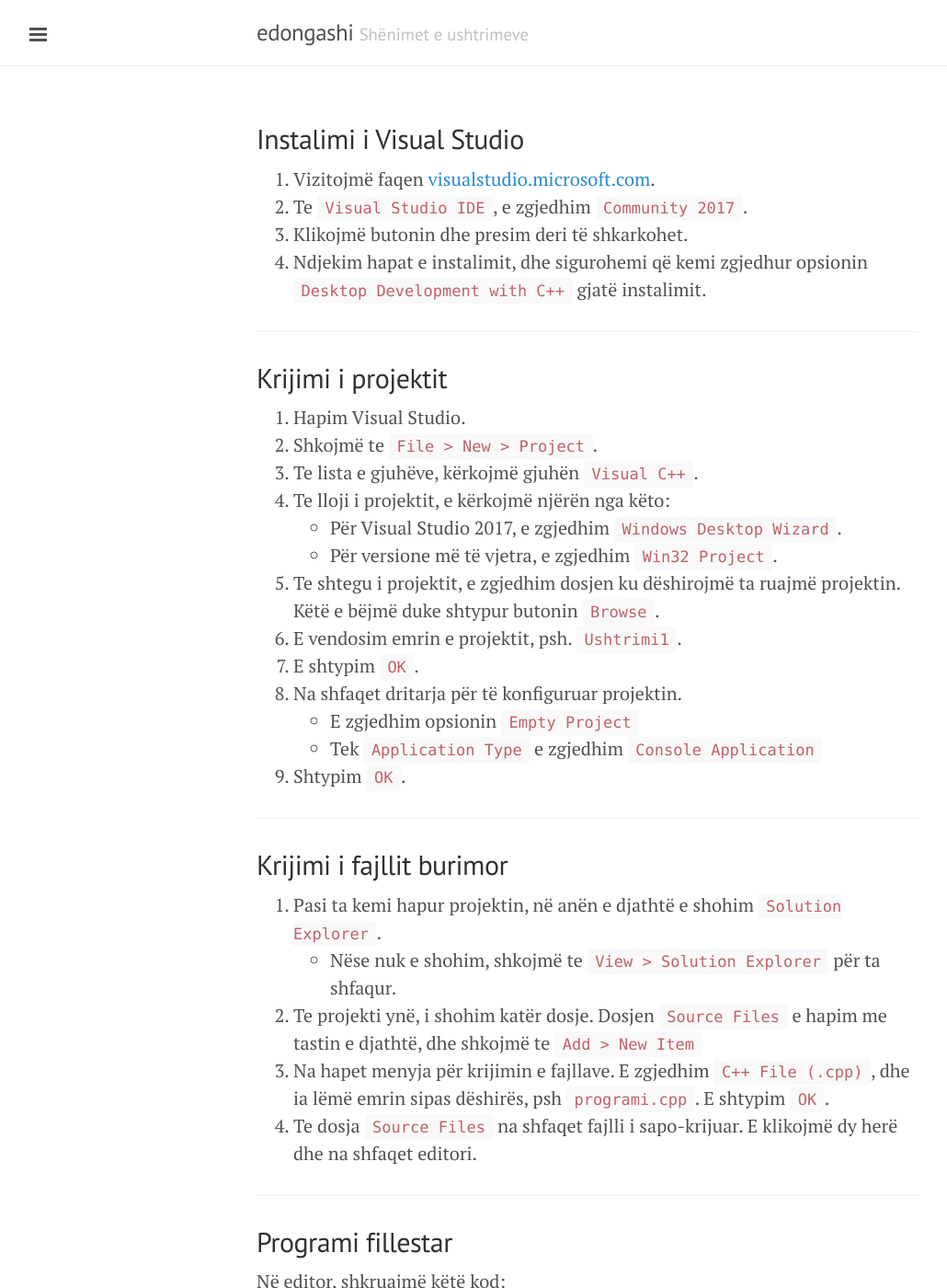
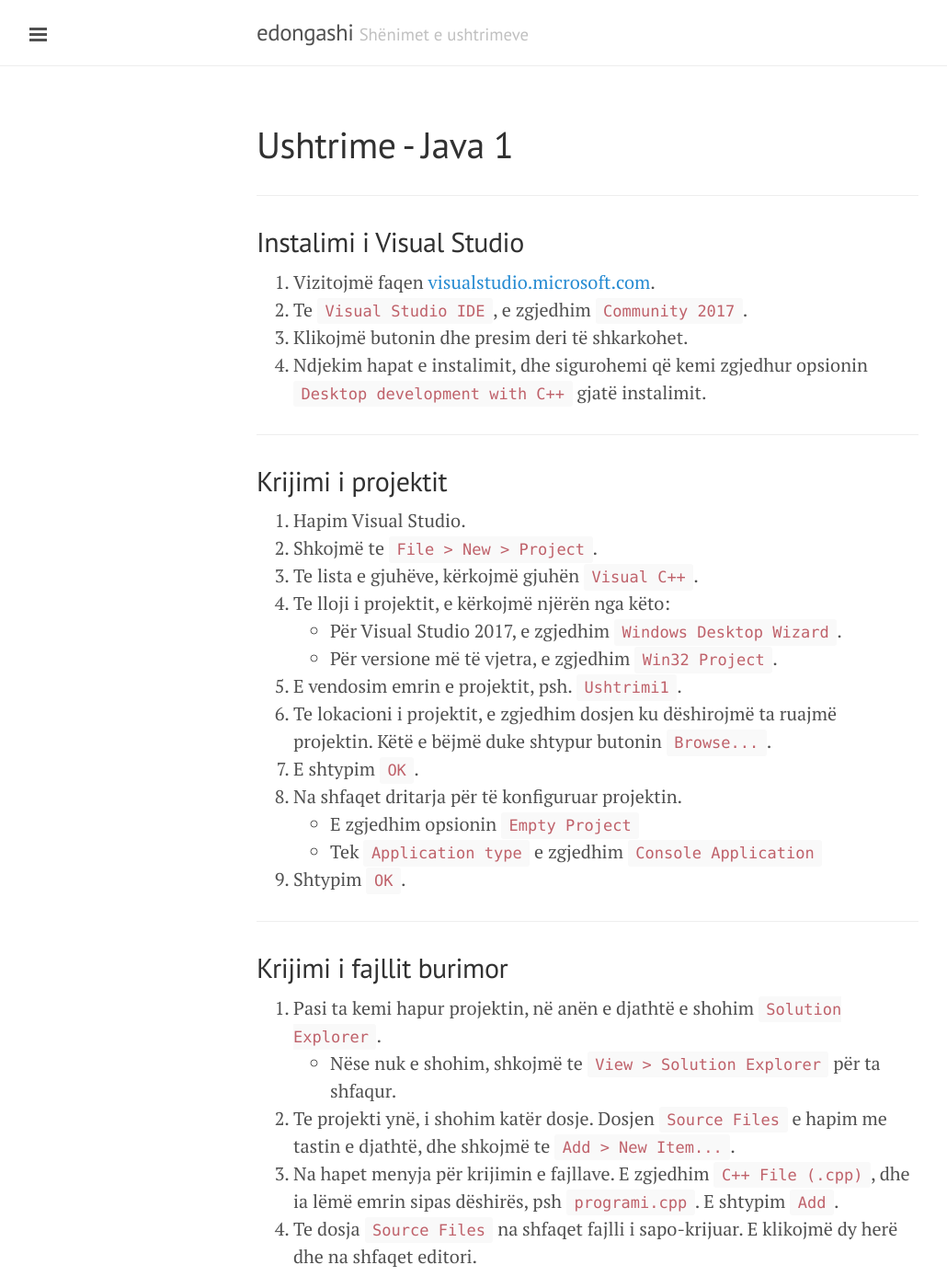
Before and after one commit to blerimrexha/edongashi.github.io, a Jekyll site: the page built from lendet/gjuhe-programuese/ushtrime/java1.md, in a window 1280 px wide and 1400 px high. Shown: the whole window at 92% size, without its empty margins (1-1031 px from the left). Built offline with Jekyll 4.4.1, drawn with Linux system fonts in a browser that asks for light colours; our own code applies the rules of GitHub Pages for plain Markdown files; some of the changed text lies outside the part shown.

Commit message:
removed frontmatter

```diff
--- a/_config.yml
+++ b/_config.yml
@@ -3,4 +3,3 @@
 description:      'Shënimet e ushtrimeve për Inxhinieri Kompjuterike'
 url:              https://edongashi.github.io
 google_analytics: UA-126221132-1
-keep_files: [".htaccess", "lendet/"]
--- a/lendet/gjuhe-programuese/ushtrime/java1.md
+++ b/lendet/gjuhe-programuese/ushtrime/java1.md
@@ -1,5 +1,5 @@
----
-title: 'Ushtrime - Java 1'
+# Ushtrime - Java 1
+
 ---
 
 ## Instalimi i Visual Studio
@@ -7,7 +7,7 @@
 1. Vizitojmë faqen [visualstudio.microsoft.com](https://visualstudio.microsoft.com/).
 2. Te `Visual Studio IDE`, e zgjedhim `Community 2017`.
 3. Klikojmë butonin dhe presim deri të shkarkohet.
-4. Ndjekim hapat e instalimit, dhe sigurohemi që kemi zgjedhur opsionin `Desktop Development with C++` gjatë instalimit.
+4. Ndjekim hapat e instalimit, dhe sigurohemi që kemi zgjedhur opsionin `Desktop development with C++` gjatë instalimit.
 
 ---
 
@@ -21,24 +21,24 @@
 4. Te lloji i projektit, e kërkojmë njërën nga këto:
    - Për Visual Studio 2017, e zgjedhim `Windows Desktop Wizard`.
    - Për versione më të vjetra, e zgjedhim `Win32 Project`.
-5. Te shtegu i projektit, e zgjedhim dosjen ku dëshirojmë ta ruajmë projektin. Këtë e bëjmë duke shtypur butonin `Browse`.
-6. E vendosim emrin e projektit, psh. `Ushtrimi1`.
+5. E vendosim emrin e projektit, psh. `Ushtrimi1`.
+6. Te lokacioni i projektit, e zgjedhim dosjen ku dëshirojmë ta ruajmë projektin. Këtë e bëjmë duke shtypur butonin `Browse...`.
 7. E shtypim `OK`.
 8. Na shfaqet dritarja për të konfiguruar projektin.
     - E zgjedhim opsionin `Empty Project`
-    - Tek `Application Type` e zgjedhim `Console Application`
+    - Tek `Application type` e zgjedhim `Console Application`
 9. Shtypim `OK`.
 
 ---
 
+<!-- .slide: style="font-size:0.6em;" -->
+
 ## Krijimi i fajllit burimor
-
-<!-- .slide: style="font-size:0.6em;" -->
 
 1. Pasi ta kemi hapur projektin, në anën e djathtë e shohim `Solution Explorer`.
     - Nëse nuk e shohim, shkojmë te `View > Solution Explorer` për ta shfaqur.
-2. Te projekti ynë, i shohim katër dosje. Dosjen `Source Files` e hapim me tastin e djathtë, dhe shkojmë te `Add > New Item`
-3. Na hapet menyja për krijimin e fajllave. E zgjedhim `C++ File (.cpp)`, dhe ia lëmë emrin sipas dëshirës, psh `programi.cpp`. E shtypim `OK`.
+2. Te projekti ynë, i shohim katër dosje. Dosjen `Source Files` e hapim me tastin e djathtë, dhe shkojmë te `Add > New Item...`.
+3. Na hapet menyja për krijimin e fajllave. E zgjedhim `C++ File (.cpp)`, dhe ia lëmë emrin sipas dëshirës, psh `programi.cpp`. E shtypim `Add`.
 4. Te dosja `Source Files` na shfaqet fajlli i sapo-krijuar. E klikojmë dy herë dhe na shfaqet editori.
 
 ---
```
Also changed, not shown: other parts of lendet/gjuhe-programuese/ushtrime/java1.md (+7 -0 lines), lendet/gjuhe-programuese/ligjerata/java1.md (+0 -4 lines).
